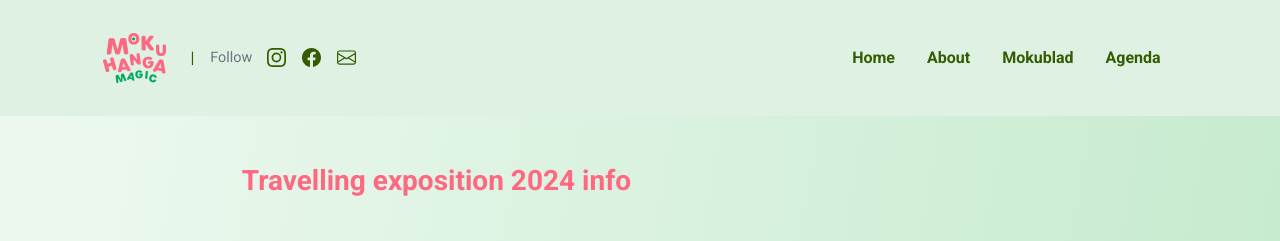
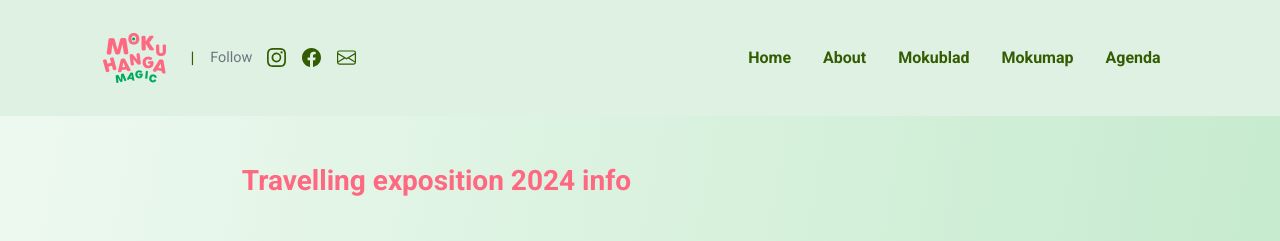
Before and after one commit to mokuhangamagic/mokuhangamagic.github.io, a Jekyll site: the page built from index.md, in a window 1280 px wide and 900 px high. Shown: the top 241 px of the window. Built offline with Jekyll 4.4.1, drawn with Linux system fonts in a browser that asks for light colours; comment, search, counter and statistics services are not loaded.

Commit message:
Mokumap menu item

```diff
--- a/_data/menus.yml
+++ b/_data/menus.yml
@@ -9,6 +9,9 @@ topmenu:
 
 - title: Mokublad
   url: "mokublad/"
+
+- title: Mokumap
+  url: "mokumap/"
 
 - title: Agenda
   url: "agenda/"
```
